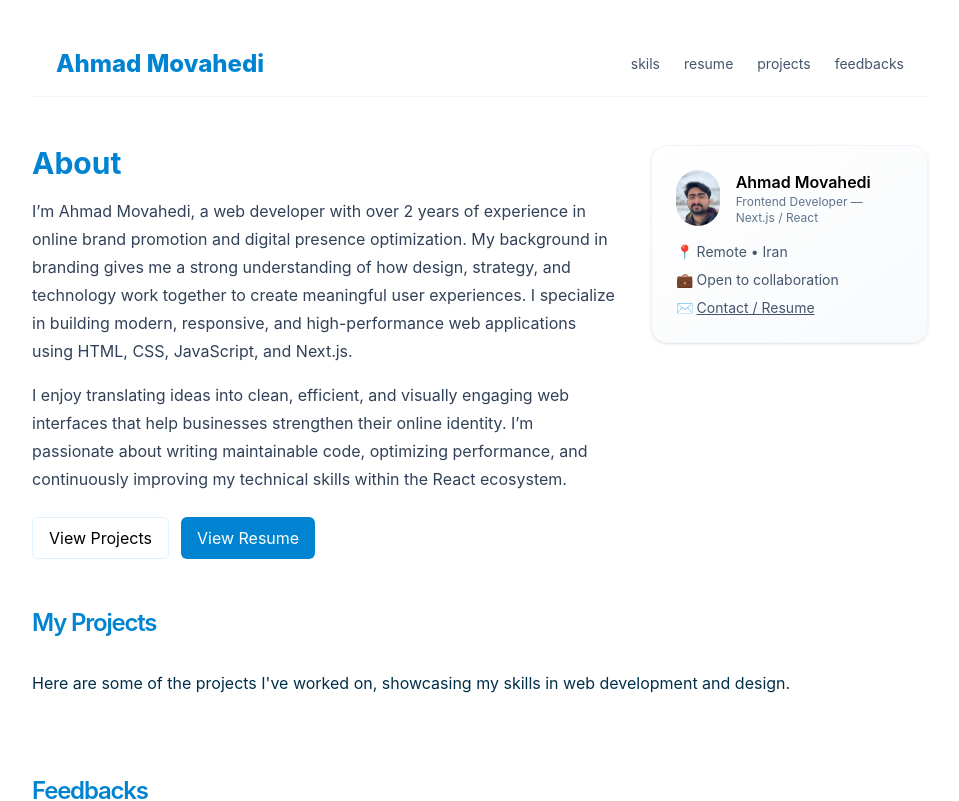
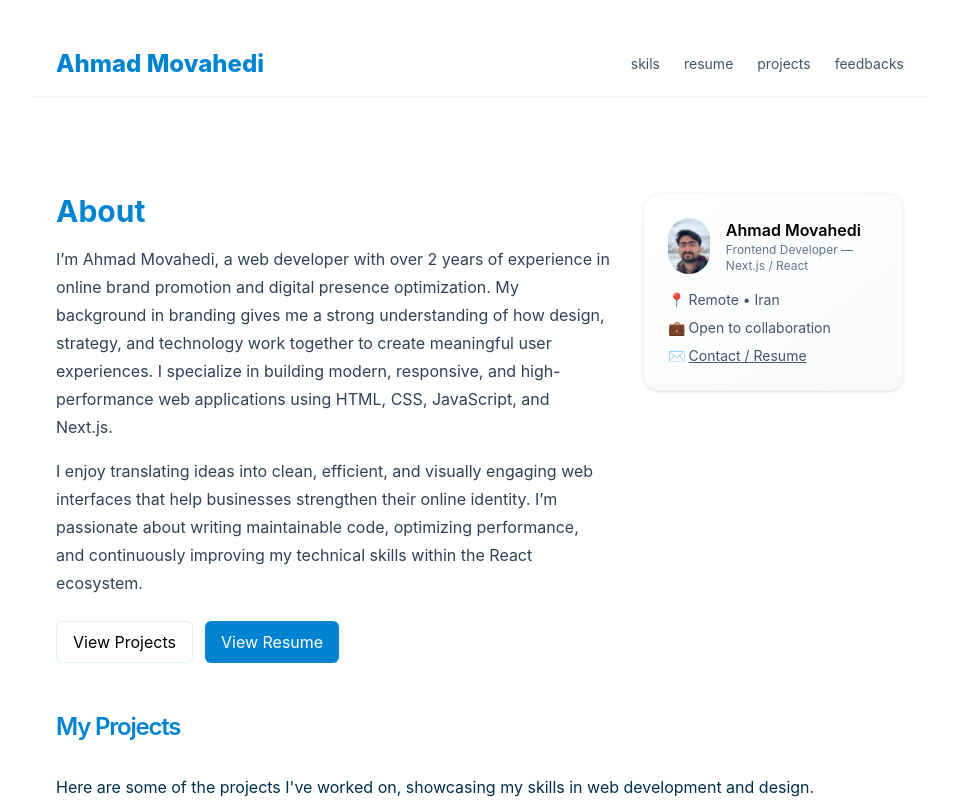
Before and after one commit to mvahmad/portfolio, a Next.js app in the folder blog/: page / in a window 1280 px wide. Shown: the top 801 px of the page, without its empty margins (160-1119 px from the left). Built offline with nearby package versions, Linux system fonts and the light colour scheme.

Commit message:
fix : home style

```diff
--- a/blog/app/page.tsx
+++ b/blog/app/page.tsx
@@ -5,11 +5,11 @@ import Resume from "./components/resume";
 
 export default function Page() {
   return (
-    <>
+    <main className="max-w-6xl mx-auto px-6 py-12">
       <About id={"about"} />
       <Projects id={"projects"} />
       <Feedbacks  id={"feedbacks"} />
       <Resume id={"resume"} />
-    </>
+    </main>
   )
 }
```
